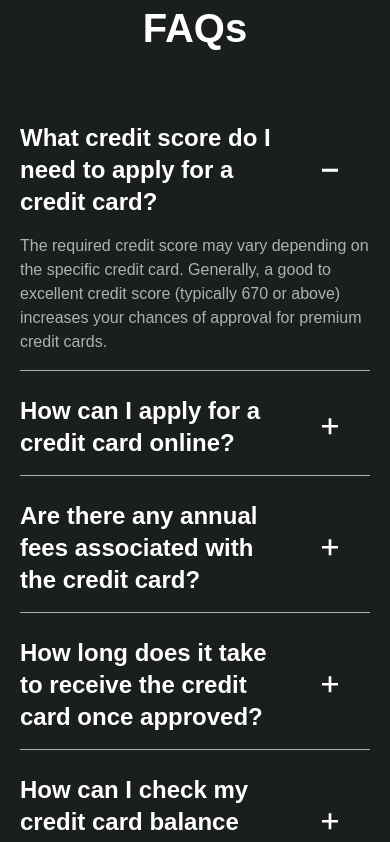
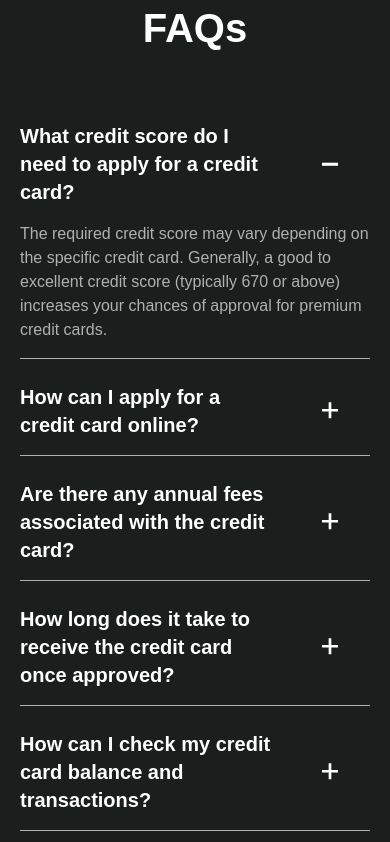
Before and after one commit to agressivnyi/paytech, a Next.js app: page / in a window 390 px wide. Shown: the part 5640-6482 px from the top of the page. Built offline with nearby package versions, Linux system fonts and the light colour scheme; a web font is replaced by a local one.

Commit message:
chore: responsive title

```diff
--- a/app/component/ui/accordion.tsx
+++ b/app/component/ui/accordion.tsx
@@ -26,7 +26,7 @@ export default function Accordion({
         className="flex gap-3 items-center justify-between"
         onClick={() => setOpenAccordion((prevState) => !prevState)}
       >
-        <h4 className="text-2xl font-bold text-ellipsis max-w-[90%]">
+        <h4 className="text-xl lg:text-2xl font-bold text-ellipsis max-w-[90%]">
           {title}
         </h4>
         <button className="bg-transparent flex text-2xl">
```
